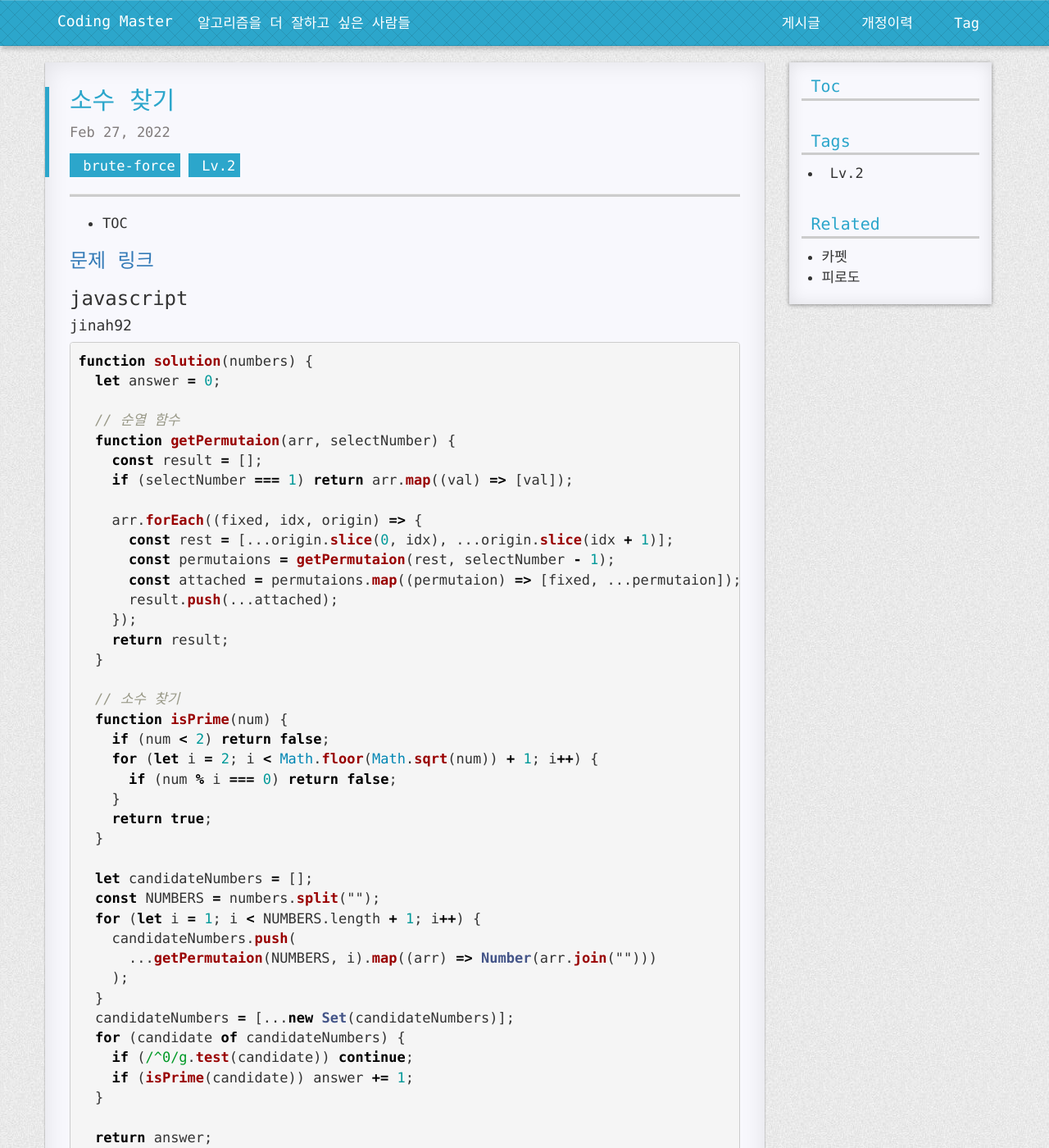
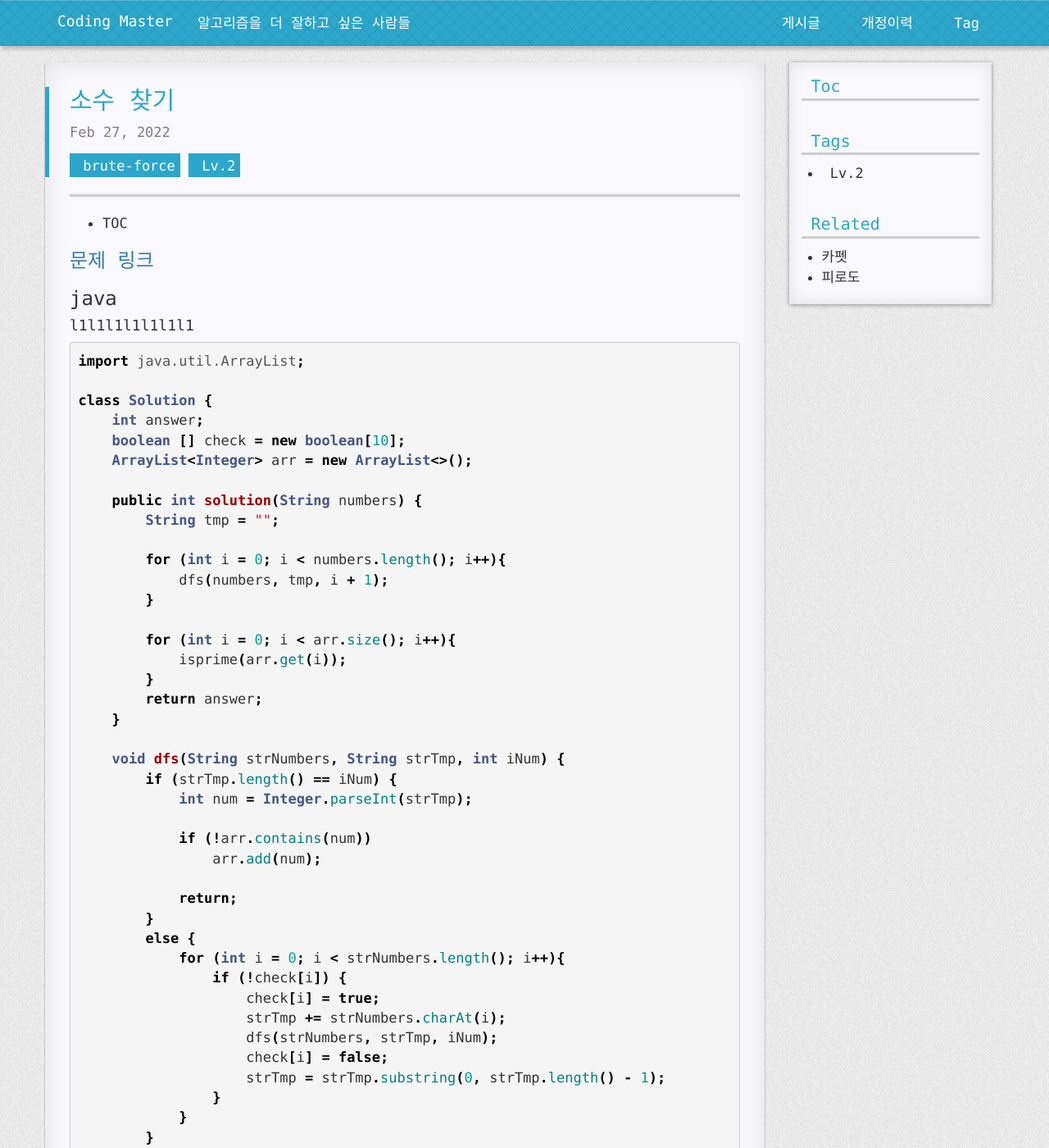
Before and after one commit to COMA-coding-master/COMA-coding-master.github.io, a Jekyll site: the page built from _posts/2022-02-27-소수찾기.md, in a window 1280 px wide and 1400 px high. Shown: the whole window at 82% size. Built offline with Jekyll 4.4.1, drawn with Linux system fonts in a browser that asks for light colours; nearby versions of some CDN libraries; comment, search, counter and statistics services are not loaded; a style sheet for code colours, icons or effects is not loaded; some of the changed text lies outside the part shown.

Commit message:
l1l1l1l1l1l1l1/week10

````diff
--- a/_posts/2022-02-27-소수찾기.md
+++ b/_posts/2022-02-27-소수찾기.md
@@ -8,6 +8,67 @@ tag: Lv.2
   {:toc}
 
 ### [문제 링크](https://programmers.co.kr/learn/courses/30/lessons/42839)
+
+### java
+
+#### l1l1l1l1l1l1l1
+
+```java
+import java.util.ArrayList;
+
+class Solution {
+    int answer;
+    boolean [] check = new boolean[10];
+    ArrayList<Integer> arr = new ArrayList<>();
+
+    public int solution(String numbers) {
+        String tmp = "";
+
+        for (int i = 0; i < numbers.length(); i++){
+            dfs(numbers, tmp, i + 1);
+        }
+
+        for (int i = 0; i < arr.size(); i++){
+            isprime(arr.get(i));
+        }
+        return answer;
+    }
+
+    void dfs(String strNumbers, String strTmp, int iNum) {
+        if (strTmp.length() == iNum) {
+            int num = Integer.parseInt(strTmp);
+
+            if (!arr.contains(num))
+                arr.add(num);
+
+            return;
+        }
+        else {
+            for (int i = 0; i < strNumbers.length(); i++){
+                if (!check[i]) {
+                    check[i] = true;
+                    strTmp += strNumbers.charAt(i);
+                    dfs(strNumbers, strTmp, iNum);
+                    check[i] = false;
+                    strTmp = strTmp.substring(0, strTmp.length() - 1);
+                }
+            }
+        }
+    }
+
+    void isprime(int n){
+        if (n==0)
+            return;
+        if (n==1)
+            return;
+        for (int i = 2; i < n; i++){
+            if (n % i == 0)
+                return;
+        }
+        answer++;
+    }
+}
+```
 
 ### javascript
 
````
Also changed, not shown: _posts/2022-02-27-maximum_subarray.md (+20 -0 lines), _posts/2022-02-27-카펫.md (+35 -0 lines).
